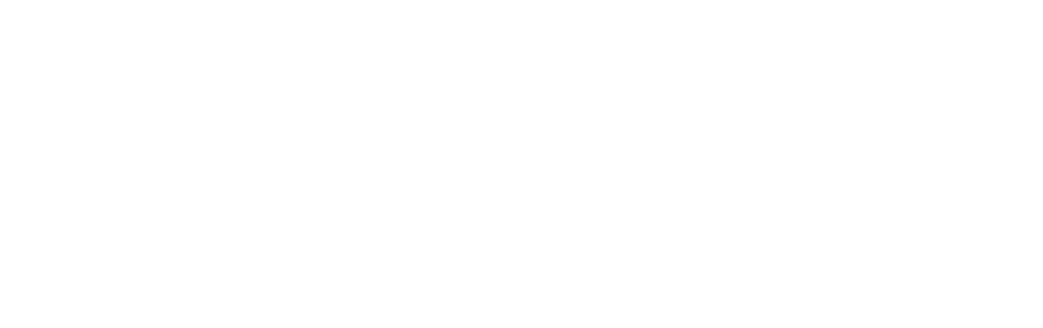
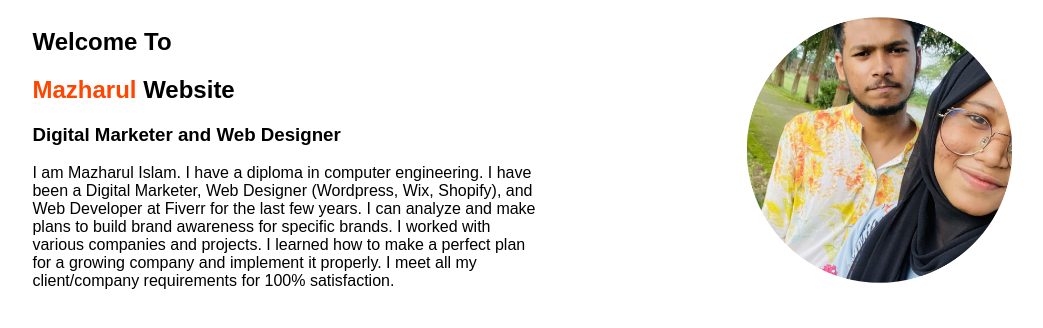
Before and after one commit to Mazhar50/hamming-bird, a plain HTML site: page New duplicate/Index.html in a window 1280 px wide. Shown: the whole page, without its empty margins (64-1107 px from the left). Drawn offline with Linux system fonts and the light colour scheme.

Commit message:
1st section

```diff
--- a/New duplicate/Index.html
+++ b/New duplicate/Index.html
@@ -1,11 +1,27 @@
 <!DOCTYPE html>
 <html lang="en">
 <head>
+    <link rel="preconnect" href="https://fonts.googleapis.com">
+<link rel="preconnect" href="https://fonts.gstatic.com" crossorigin>
+<link href="https://fonts.googleapis.com/css2?family=Poppins:ital,wght@1,300&display=swap" rel="stylesheet">
+<link rel="stylesheet" href="styles.css">
     <meta charset="UTF-8">
     <meta name="viewport" content="width=device-width, initial-scale=1.0">
     <title>Mazharul Islam</title>
 </head>
 <body>
+<section>
+    <div class="half-width">
+        <h1>Welcome To</h1>
+        <h1><span class="name-heighlight">Mazharul</span> Website </h1>
+        <h3>Digital Marketer and Web Designer</h3>
+        <p>I am Mazharul Islam. I have a diploma in computer engineering. I have been a Digital Marketer, Web Designer (Wordpress, Wix, Shopify), and Web Developer at Fiverr for the last few years. I can analyze and make plans to build brand awareness for specific brands. I worked with various companies and projects. I learned how to make a perfect plan for a growing company and implement it properly. I meet all my client/company requirements for 100% satisfaction.</p>
+
+    </div>
+    <div class="half-width">
+        <img src="Image/mahi-mifta.png" alt="">
+    </div>
+</section>
 
 </body>
 </html>
--- a/New duplicate/styles.css
+++ b/New duplicate/styles.css
@@ -0,0 +1,19 @@
+body{
+    font-family: 'Nunito', sans-serif;
+
+}
+h1{
+    font size: 50%;;
+}
+.name-heighlight{
+    color: orangered;
+}
+.half-width{
+    width: 40%;
+    float: left;
+    margin-left: 5%;
+    padding-left: 2%;
+}
+.half-width img{
+    width: 100%;
+}
```
